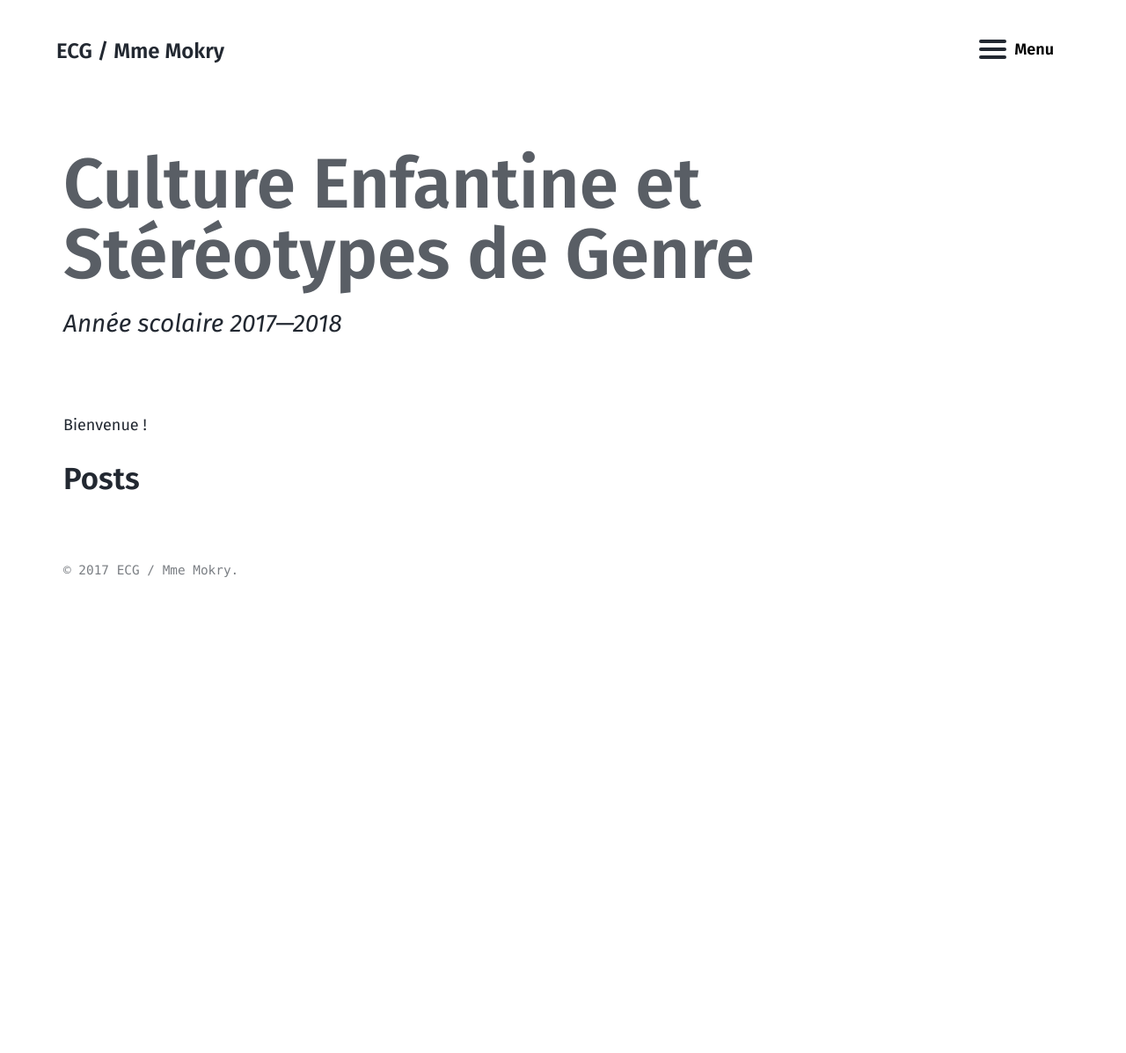
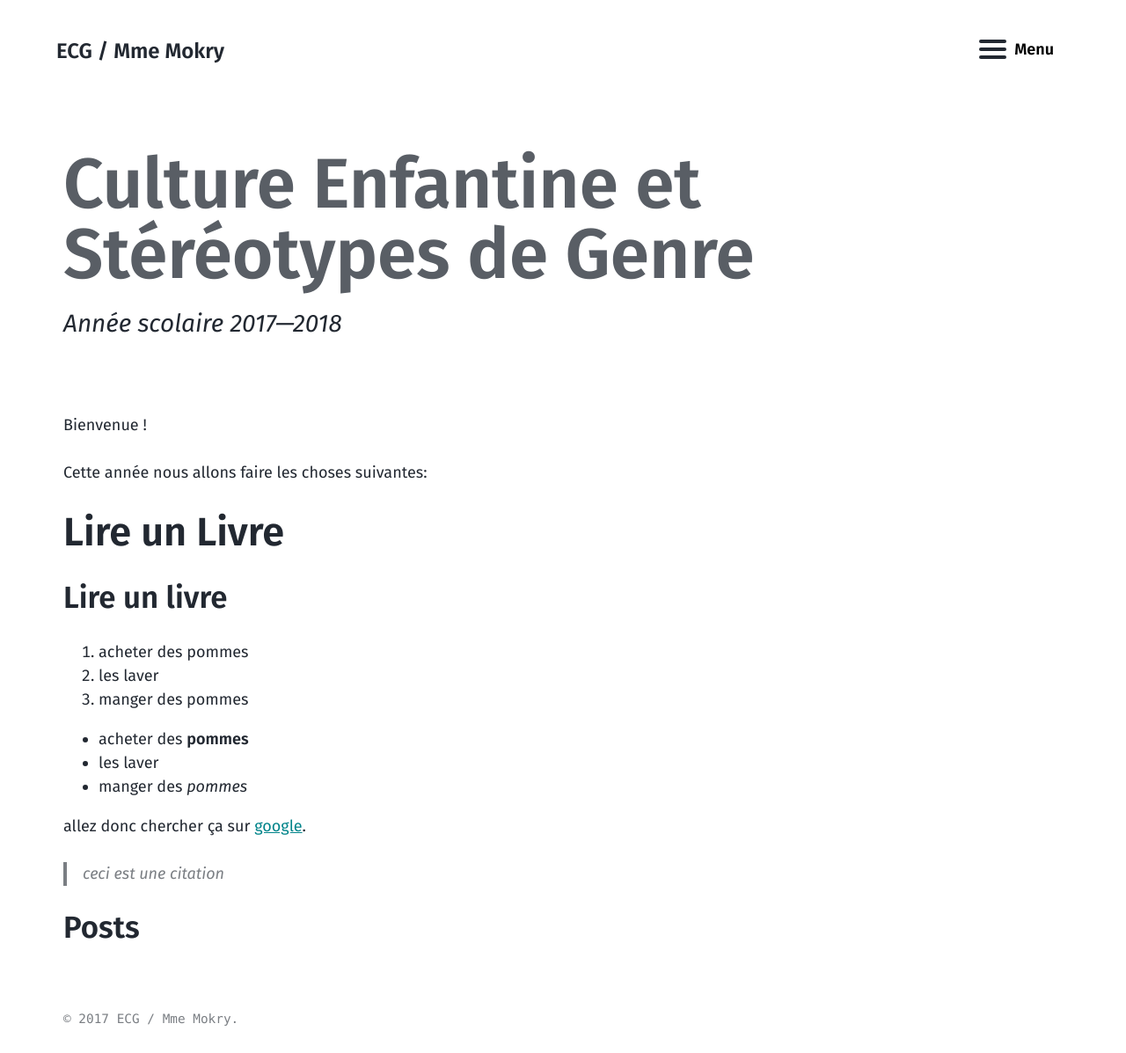
Before and after one commit to adelaidemokry/ecole, a Jekyll site: the page built from 2017/culture-enfantine-et-stereotype-de-genre/index.md, in a window 1280 px wide and 1197 px high. Shown: the whole window at 88% size. Built offline with Jekyll 4.4.1, drawn with Linux system fonts in a browser that asks for light colours.

Commit message:
Update index.md

```diff
--- a/2017/culture-enfantine-et-stereotype-de-genre/index.md
+++ b/2017/culture-enfantine-et-stereotype-de-genre/index.md
@@ -8,3 +8,22 @@ actions:
 ---
 
 Bienvenue !
+
+Cette année nous allons faire les choses suivantes:
+
+Lire un Livre
+=============
+
+## Lire un livre ##
+
+1. acheter des pommes
+2. les laver
+3. manger des pommes
+
+- acheter des **pommes**
+- les laver
+- manger des _pommes_
+
+allez donc chercher ça sur [google](https://google.com).
+
+> ceci est une citation
```
